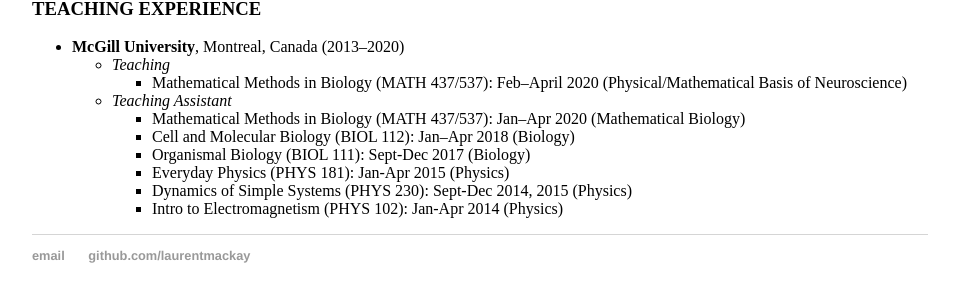
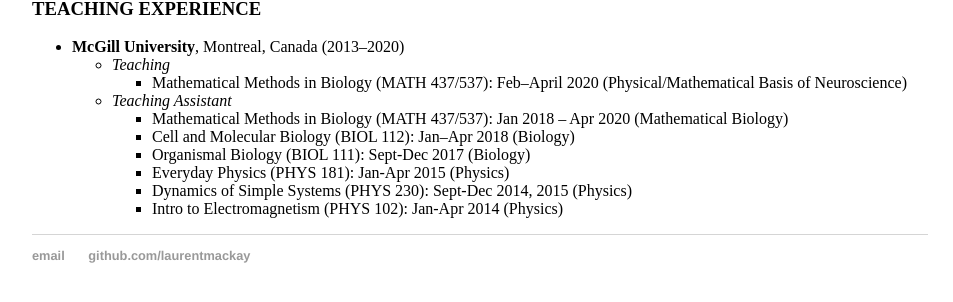
Before and after one commit to laurentmackay/laurentmackay.github.io, a Jekyll site: the page built from cv/index.md, in a window 1280 px wide. Shown: the part 524-826 px from the top of the page, without its empty margins (160-1113 px from the left). Built offline with Jekyll 4.4.1, drawn with Linux system fonts in a browser that asks for light colours; our own code applies the rules of GitHub Pages for plain Markdown files.

Commit message:
Update index.md

```diff
--- a/cv/index.md
+++ b/cv/index.md
@@ -26,7 +26,7 @@
    * *Teaching*
       * Mathematical Methods in Biology (MATH 437/537): Feb–April 2020 (Physical/Mathematical Basis of Neuroscience)
    * *Teaching Assistant*
-      * Mathematical Methods in Biology (MATH 437/537): Jan–Apr 2020 (Mathematical Biology)
+      * Mathematical Methods in Biology (MATH 437/537): Jan 2018 – Apr 2020 (Mathematical Biology)
       * Cell and Molecular Biology (BIOL 112): Jan–Apr 2018 (Biology)
       * Organismal Biology (BIOL 111): Sept-Dec 2017 (Biology)
       * Everyday Physics (PHYS 181): Jan-Apr 2015 (Physics)
```
